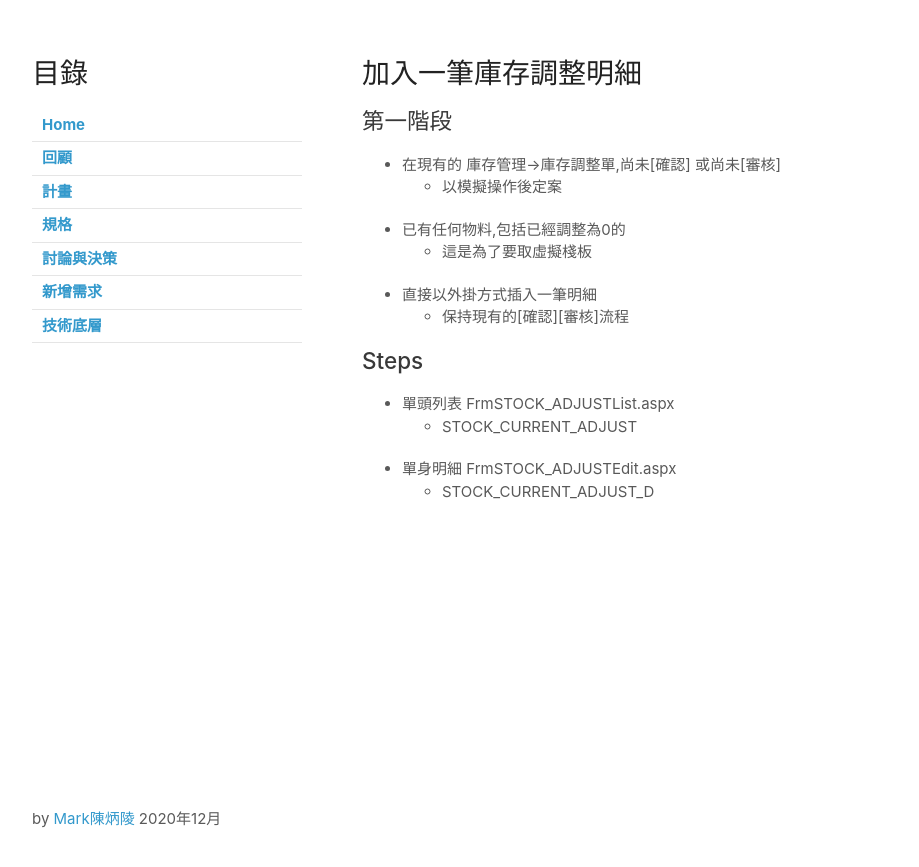
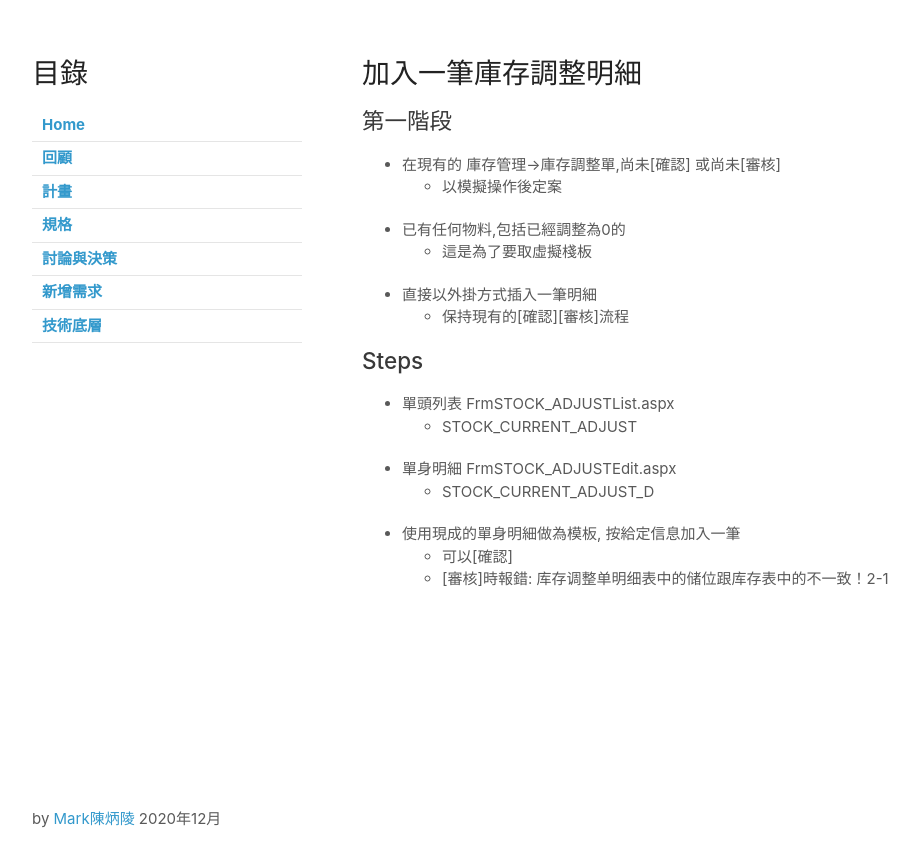
Before and after one commit to dreamaitek/p003, a Jekyll site: the page built from extra2b.md, in a window 1280 px wide. Shown: the top 867 px of the page, without its empty margins (68-987 px from the left). Built offline with Jekyll 4.4.1, drawn with Linux system fonts in a browser that asks for light colours; our own code applies the rules of GitHub Pages for plain Markdown files.

Commit message:
Update extra2b.md

```diff
--- a/extra2b.md
+++ b/extra2b.md
@@ -13,3 +13,6 @@
     - STOCK_CURRENT_ADJUST
   - 單身明細 FrmSTOCK_ADJUSTEdit.aspx
     - STOCK_CURRENT_ADJUST_D
+  - 使用現成的單身明細做為模板, 按給定信息加入一筆
+    - 可以[確認]
+    - [審核]時報錯: 库存调整单明细表中的储位跟库存表中的不一致！2-1
```
